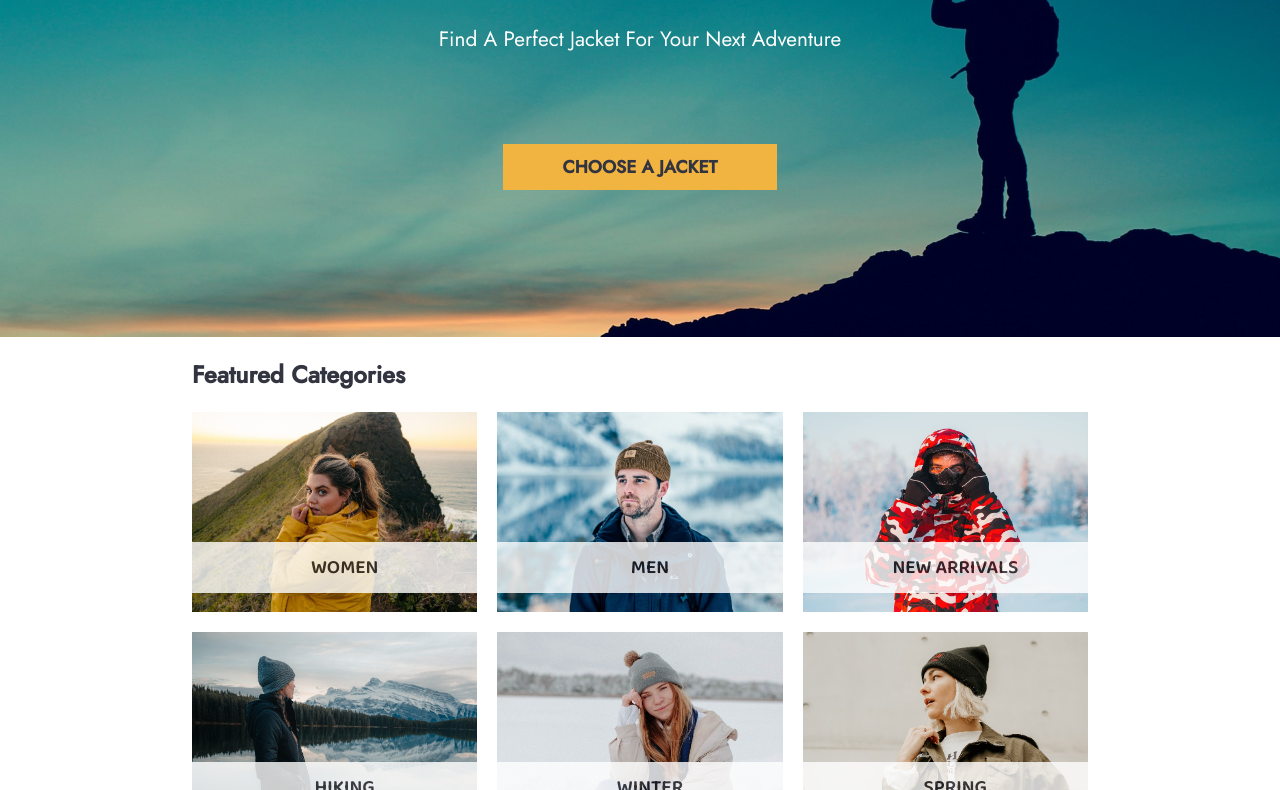
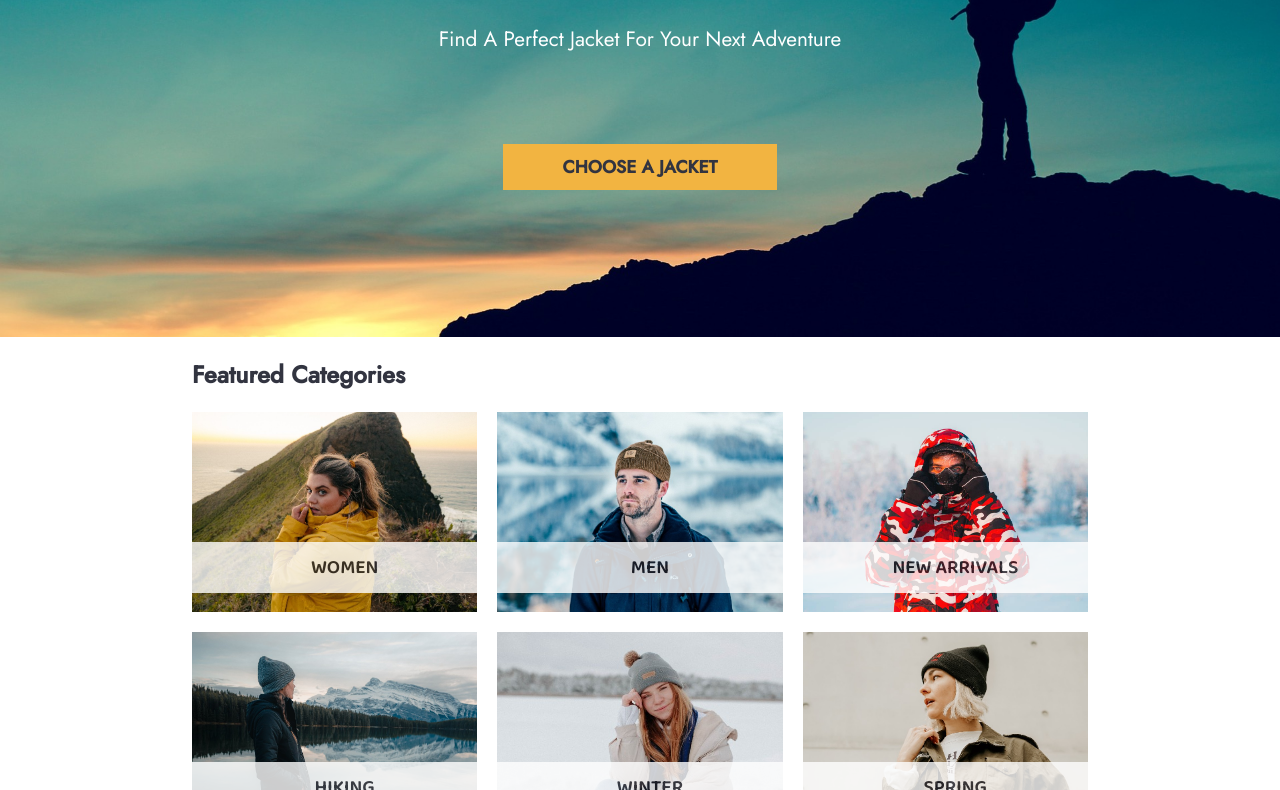
Before and after one commit to MegumiKim/RainyDays, a plain HTML site: page index.html in a window 1280 px wide. Shown: the part 293-1083 px from the top of the page. Drawn offline with Linux system fonts and the light colour scheme.

Commit message:
updated style.css

```diff
--- a/css/styles.css
+++ b/css/styles.css
@@ -194,7 +194,6 @@ nav a:hover {
   grid-template-columns: 1;
   grid-template-rows: auto;
   gap: 3%;
-  /* margin: auto 15%; */
   overflow-y: auto;
 }
 
@@ -271,6 +270,7 @@ nav a:hover {
 
 .welcome {
   min-height: 70vh;
+  background-position-y: 30%;
 }
 @media (min-width: 900px) {
   .logo {
```
